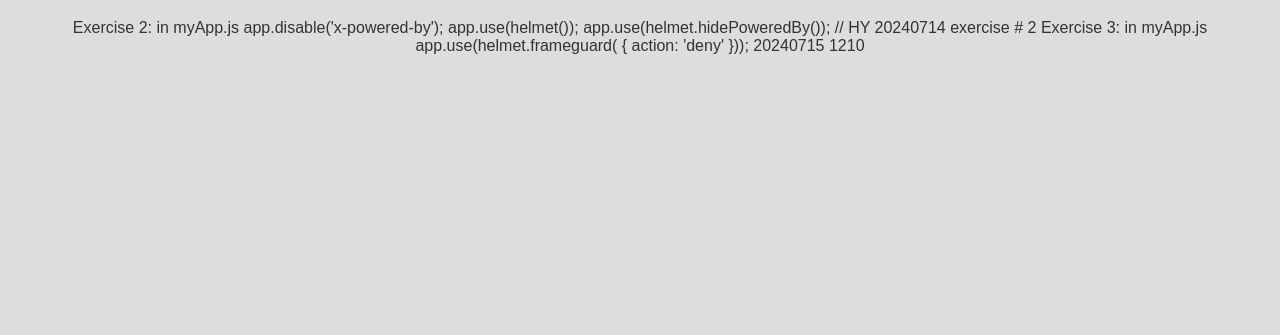
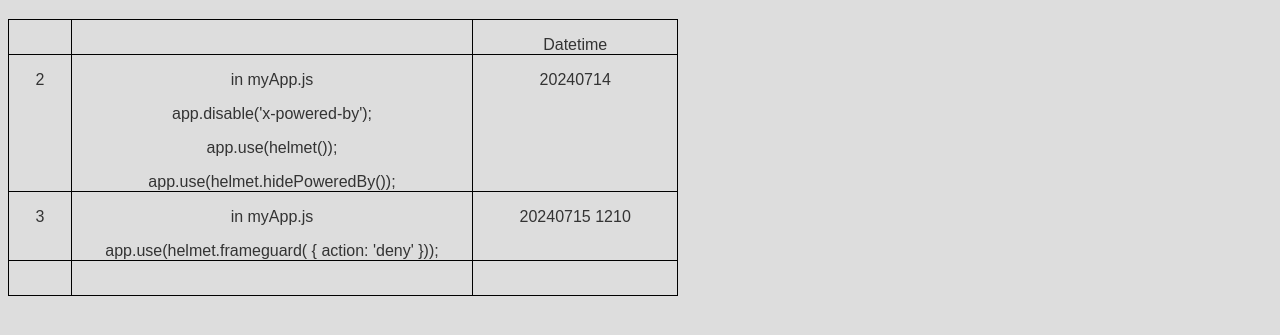
Before and after one commit to shewayou/infosec-hy-learn, a website: page views/index.html in a window 1280 px wide. Shown: the part 61-396 px from the top of the page. Drawn offline with Linux system fonts and the light colour scheme; files that its build step writes are made by us from their sources.

Commit message:
modify index.html for table construct

```diff
--- a/views/index.html
+++ b/views/index.html
@@ -18,14 +18,95 @@
     </header>
 
     <main>
-      Exercise 2: in myApp.js
-      app.disable('x-powered-by');
-      app.use(helmet());
-      app.use(helmet.hidePoweredBy());
-      // HY 20240714  exercise # 2
-      Exercise 3: in myApp.js app.use(helmet.frameguard( { action: 'deny' }));
-      20240715 1210
-    </main>
+      <table class=MsoTableGrid border=1 cellspacing=0 cellpadding=0
+      style='border-collapse:collapse;border:none;mso-border-alt:solid windowtext .5pt;
+      mso-yfti-tbllook:1184;mso-padding-alt:0in 5.4pt 0in 5.4pt'>
+      <tr style='mso-yfti-irow:0;mso-yfti-firstrow:yes'>
+       <td width=48 valign=top style='width:35.75pt;border:solid windowtext 1.0pt;
+       mso-border-alt:solid windowtext .5pt;padding:0in 5.4pt 0in 5.4pt'>
+       <p class=MsoNormal style='margin-bottom:0in;line-height:normal'><o:p>&nbsp;</o:p></p>
+       </td>
+       <td width=386 valign=top style='width:289.15pt;border:solid windowtext 1.0pt;
+       border-left:none;mso-border-left-alt:solid windowtext .5pt;mso-border-alt:
+       solid windowtext .5pt;padding:0in 5.4pt 0in 5.4pt'>
+       <p class=MsoNormal style='margin-bottom:0in;line-height:normal'><o:p>&nbsp;</o:p></p>
+       </td>
+       <td width=190 valign=top style='width:142.6pt;border:solid windowtext 1.0pt;
+       border-left:none;mso-border-left-alt:solid windowtext .5pt;mso-border-alt:
+       solid windowtext .5pt;padding:0in 5.4pt 0in 5.4pt'>
+       <p class=MsoNormal style='margin-bottom:0in;line-height:normal'>Datetime</p>
+       </td>
+      </tr>
+      <tr style='mso-yfti-irow:1'>
+       <td width=48 valign=top style='width:35.75pt;border:solid windowtext 1.0pt;
+       border-top:none;mso-border-top-alt:solid windowtext .5pt;mso-border-alt:solid windowtext .5pt;
+       padding:0in 5.4pt 0in 5.4pt'>
+       <p class=MsoNormal style='margin-bottom:0in;line-height:normal'>2</p>
+       </td>
+       <td width=386 valign=top style='width:289.15pt;border-top:none;border-left:
+       none;border-bottom:solid windowtext 1.0pt;border-right:solid windowtext 1.0pt;
+       mso-border-top-alt:solid windowtext .5pt;mso-border-left-alt:solid windowtext .5pt;
+       mso-border-alt:solid windowtext .5pt;padding:0in 5.4pt 0in 5.4pt'>
+       <p class=MsoNormal style='margin-bottom:0in;line-height:normal'>in myApp.js </p>
+       <p class=MsoNormal style='margin-bottom:0in;line-height:normal'><span
+       class=SpellE><span class=GramE>app.disable</span></span>('x-powered-by');<o:p></o:p></p>
+       <p class=MsoNormal style='margin-bottom:0in;line-height:normal'><span
+       class=SpellE>app.use</span>(<span class=GramE>helmet(</span>));<o:p></o:p></p>
+       <p class=MsoNormal style='margin-bottom:0in;line-height:normal'><span
+       class=SpellE>app.use</span>(<span class=SpellE><span class=GramE>helmet.hidePoweredBy</span></span>());</p>
+       </td>
+       <td width=190 valign=top style='width:142.6pt;border-top:none;border-left:
+       none;border-bottom:solid windowtext 1.0pt;border-right:solid windowtext 1.0pt;
+       mso-border-top-alt:solid windowtext .5pt;mso-border-left-alt:solid windowtext .5pt;
+       mso-border-alt:solid windowtext .5pt;padding:0in 5.4pt 0in 5.4pt'>
+       <p class=MsoNormal style='margin-bottom:0in;line-height:normal'>20240714<o:p></o:p></p>
+       <p class=MsoNormal style='margin-bottom:0in;line-height:normal'><o:p>&nbsp;</o:p></p>
+       </td>
+      </tr>
+      <tr style='mso-yfti-irow:2'>
+       <td width=48 valign=top style='width:35.75pt;border:solid windowtext 1.0pt;
+       border-top:none;mso-border-top-alt:solid windowtext .5pt;mso-border-alt:solid windowtext .5pt;
+       padding:0in 5.4pt 0in 5.4pt'>
+       <p class=MsoNormal style='margin-bottom:0in;line-height:normal'>3</p>
+       </td>
+       <td width=386 valign=top style='width:289.15pt;border-top:none;border-left:
+       none;border-bottom:solid windowtext 1.0pt;border-right:solid windowtext 1.0pt;
+       mso-border-top-alt:solid windowtext .5pt;mso-border-left-alt:solid windowtext .5pt;
+       mso-border-alt:solid windowtext .5pt;padding:0in 5.4pt 0in 5.4pt'>
+       <p class=MsoNormal style='margin-bottom:0in;line-height:normal'>in myApp.js </p>
+       <p class=MsoNormal style='margin-bottom:0in;line-height:normal'><span
+       class=SpellE><span class=GramE>app.use</span></span><span class=GramE>(</span><span
+       class=SpellE>helmet.frameguard</span>( { action: 'deny' })); </p>
+       </td>
+       <td width=190 valign=top style='width:142.6pt;border-top:none;border-left:
+       none;border-bottom:solid windowtext 1.0pt;border-right:solid windowtext 1.0pt;
+       mso-border-top-alt:solid windowtext .5pt;mso-border-left-alt:solid windowtext .5pt;
+       mso-border-alt:solid windowtext .5pt;padding:0in 5.4pt 0in 5.4pt'>
+       <p class=MsoNormal style='margin-bottom:0in;line-height:normal'>20240715 1210<o:p></o:p></p>
+       <p class=MsoNormal style='margin-bottom:0in;line-height:normal'><o:p>&nbsp;</o:p></p>
+       </td>
+      </tr>
+      <tr style='mso-yfti-irow:3;mso-yfti-lastrow:yes'>
+       <td width=48 valign=top style='width:35.75pt;border:solid windowtext 1.0pt;
+       border-top:none;mso-border-top-alt:solid windowtext .5pt;mso-border-alt:solid windowtext .5pt;
+       padding:0in 5.4pt 0in 5.4pt'>
+       <p class=MsoNormal style='margin-bottom:0in;line-height:normal'><o:p>&nbsp;</o:p></p>
+       </td>
+       <td width=386 valign=top style='width:289.15pt;border-top:none;border-left:
+       none;border-bottom:solid windowtext 1.0pt;border-right:solid windowtext 1.0pt;
+       mso-border-top-alt:solid windowtext .5pt;mso-border-left-alt:solid windowtext .5pt;
+       mso-border-alt:solid windowtext .5pt;padding:0in 5.4pt 0in 5.4pt'>
+       <p class=MsoNormal style='margin-bottom:0in;line-height:normal'><o:p>&nbsp;</o:p></p>
+       </td>
+       <td width=190 valign=top style='width:142.6pt;border-top:none;border-left:
+       none;border-bottom:solid windowtext 1.0pt;border-right:solid windowtext 1.0pt;
+       mso-border-top-alt:solid windowtext .5pt;mso-border-left-alt:solid windowtext .5pt;
+       mso-border-alt:solid windowtext .5pt;padding:0in 5.4pt 0in 5.4pt'>
+       <p class=MsoNormal style='margin-bottom:0in;line-height:normal'><o:p>&nbsp;</o:p></p>
+       </td>
+      </tr>
+     </table>
+         </main>
 
   </body>
 </html>
```
